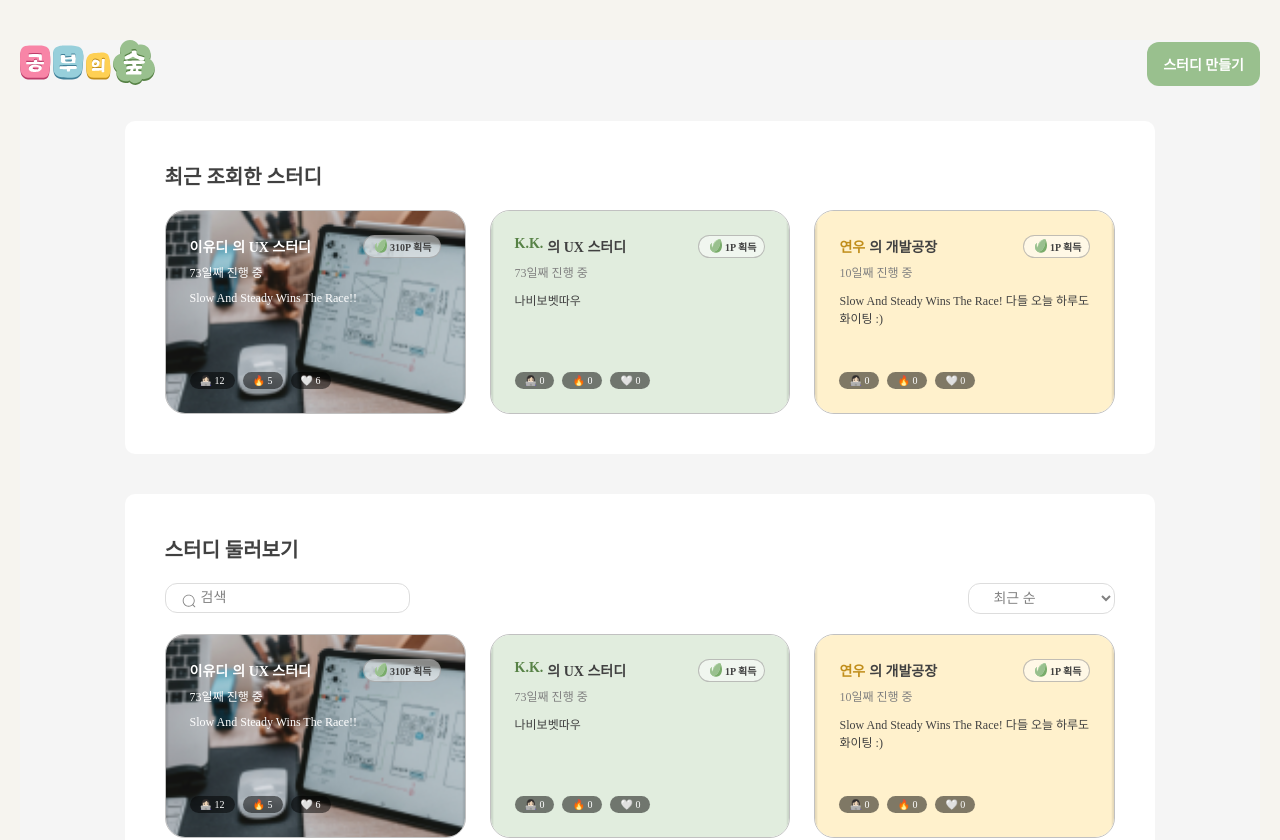
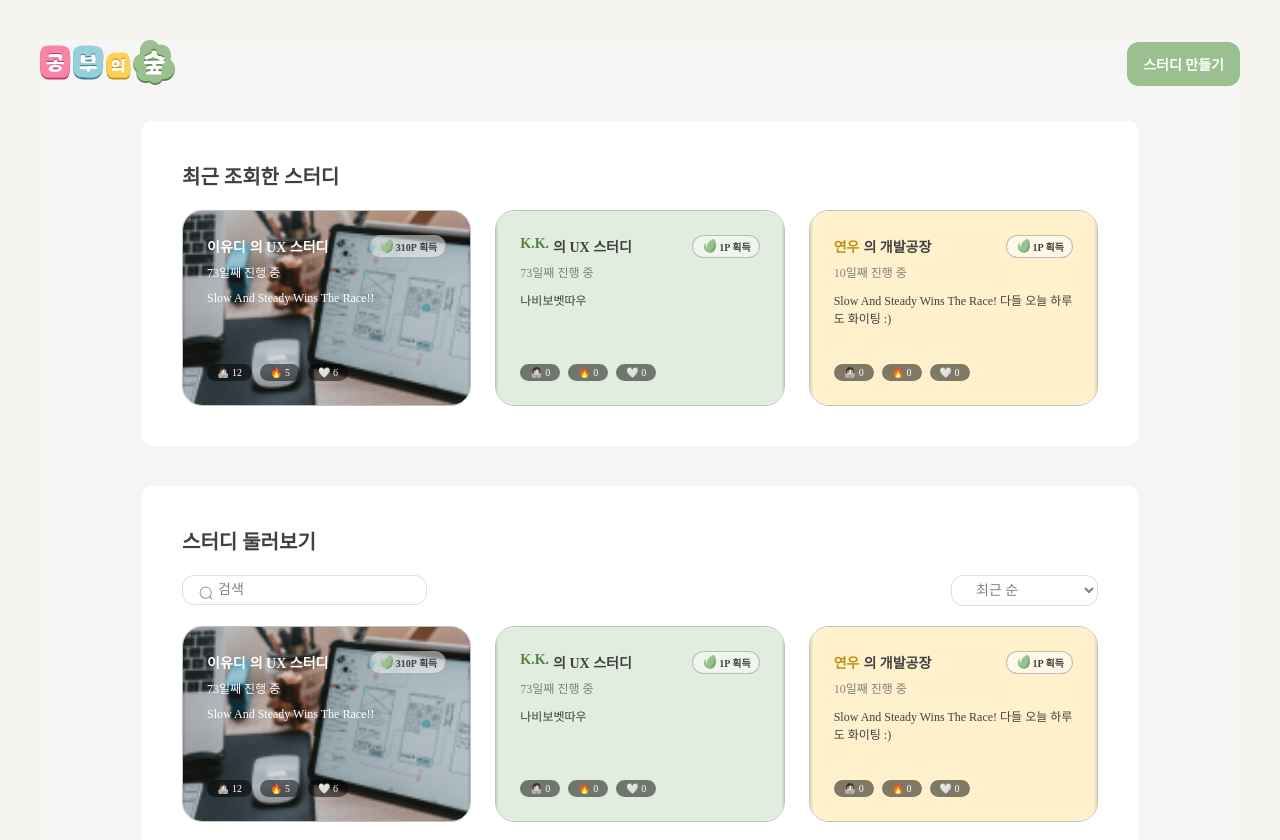
Before and after one commit to codeit-fs10-part2-team2/10-forest-of-study-team2-FE, a React (Vite) app: page / in a window 1280 px wide. Shown: the top 840 px of the page. Built offline with nearby package versions, Linux system fonts and the light colour scheme.

Commit message:
refactor : Add 'container' class to main div for styling

```diff
--- a/src/App.jsx
+++ b/src/App.jsx
@@ -11,7 +11,7 @@ import ViewStudyDetails from './pages/ViewStudyDetails/ViewStudyDetails.jsx'
 function App() {
   return (
     <>
-      <div className="app">
+      <div className="app container">
         <Header />
         <Routes>
           <Route key='/' path='/' element={<LandingPage />}></Route>
```
Also changed, not shown: src/main.jsx (line endings or trailing spaces).
